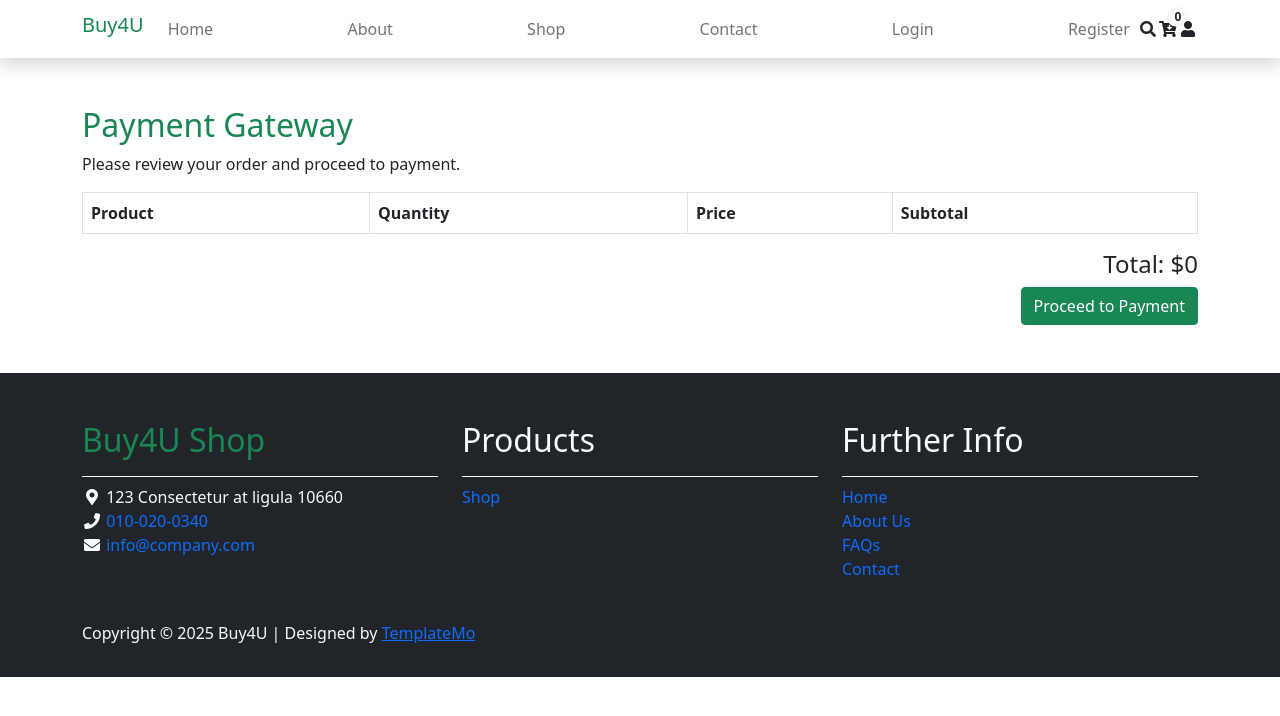
After one commit to jennlope/Buy4U, a Django app: page /orders/payment_gateway/ in a window 1280 px wide. The commit adds this page. Shown: the top 716 px of the page. Run offline with Django 5.2, Linux system fonts and the light colour scheme; lists and menus that the app fills with data are empty; some libraries are stand-ins or nearby versions.

Commit message:
H7 Pasarela de pago (Se ommite pasarela de pago)

```diff
--- /dev/null
+++ b/orders/templates/pages/payment_gateway.html
@@ -0,0 +1,52 @@
+{% extends "pages/base.html" %}
+{% load static %}
+
+{% block content %}
+<div class="container py-5">
+    <h2 class="text-success">Payment Gateway</h2>
+    <p>Please review your order and proceed to payment.</p>
+
+    <!-- Lista de productos en el carrito -->
+    <div class="row">
+        <div class="col-lg-12">
+            <table class="table table-bordered">
+                <thead>
+                    <tr>
+                        <th>Product</th>
+                        <th>Quantity</th>
+                        <th>Price</th>
+                        <th>Subtotal</th>
+                    </tr>
+                </thead>
+                <tbody>
+                    {% for item in products %}
+                    <tr>
+                        <td>{{ item.product.name }}</td>
+                        <td>{{ item.quantity }}</td>
+                        <td>${{ item.product.price }}</td>
+                        <td>${{ item.subtotal }}</td>
+                    </tr>
+                    {% endfor %}
+                </tbody>
+            </table>
+        </div>
+    </div>
+
+    <!-- Total a pagar -->
+    <div class="row">
+        <div class="col-lg-12 text-end">
+            <h4>Total: ${{ total }}</h4>
+        </div>
+    </div>
+
+    <!-- Botón para simular el pago -->
+    <div class="row">
+        <div class="col-lg-12 text-end">
+            <form method="post" action="{% url 'process_payment' %}">
+                {% csrf_token %}
+                <button type="submit" class="btn btn-success">Proceed to Payment</button>
+            </form>
+        </div>
+    </div>
+</div>
+{% endblock %}
--- a/orders/urls.py
+++ b/orders/urls.py
@@ -1,7 +1,9 @@
 from django.urls import path
-from .views import DoAnOrderView, OrderConfirmationView  # Importa la vista
+from .views import DoAnOrderView, OrderConfirmationView, PaymentGatewayView, ProcessPaymentView
 
 urlpatterns = [
     path('Do_Order/', DoAnOrderView.as_view(), name='Do_Order'),
     path('order_confirmation/<int:order_id>/', OrderConfirmationView.as_view(), name='order_confirmation'),
+    path('payment_gateway/', PaymentGatewayView.as_view(), name='payment_gateway'),  # Nueva ruta
+    path('process_payment/', ProcessPaymentView.as_view(), name='process_payment'),  # Nueva ruta
 ]
--- a/orders/views.py
+++ b/orders/views.py
@@ -43,3 +43,53 @@ class OrderConfirmationView(View):
         except Order.DoesNotExist:
             messages.error(request, "Order not found.")
             return redirect('shop')
+
+class PaymentGatewayView(View):
+    def get(self, request):
+        # Obtener los productos del carrito desde la sesión
+        cart_products = request.session.get('cart_product_data', {})
+
+        # Obtener los detalles de los productos y calcular el total
+        products = []
+        total = 0
+        for product_id, quantity in cart_products.items():
+            product = Product.objects.get(id=product_id)
+            subtotal = product.price * int(quantity)
+            total += subtotal
+            products.append({
+                'product': product,
+                'quantity': quantity,
+                'subtotal': subtotal,
+            })
+
+        # Pasar los datos a la plantilla
+        context = {
+            'products': products,
+            'total': total,
+        }
+        return render(request, 'pages/payment_gateway.html', context)
+
+class ProcessPaymentView(View):
+    def post(self, request):
+        # Simular el procesamiento del pago
+        # Aquí podrías integrar una API de pago real, pero en este caso solo redirigimos
+
+        # Obtener los productos del carrito desde la sesión
+        cart_products = request.session.get('cart_product_data', {})
+
+        if not cart_products:
+            messages.error(request, "Your cart is empty.")
+            return redirect('cart_index')
+
+        # Crear la orden (esto ya lo tienes en DoAnOrderView)
+        order = Order.objects.create()
+        for product_id, quantity in cart_products.items():
+            product = Product.objects.get(id=product_id)
+            ProductOrder.objects.create(order=order, product=product, quantity=quantity)
+
+        # Vaciar el carrito
+        request.session['cart_product_data'] = {}
+
+        # Redirigir a la página de confirmación del pedido
+        messages.success(request, f"Order {order.order_id} successfully completed.")
+        return redirect(reverse('order_confirmation', kwargs={'order_id': order.order_id}))
```
Also changed, not shown: shop/templates/cart/cart.html (+8 -7 lines), db.sqlite3.
